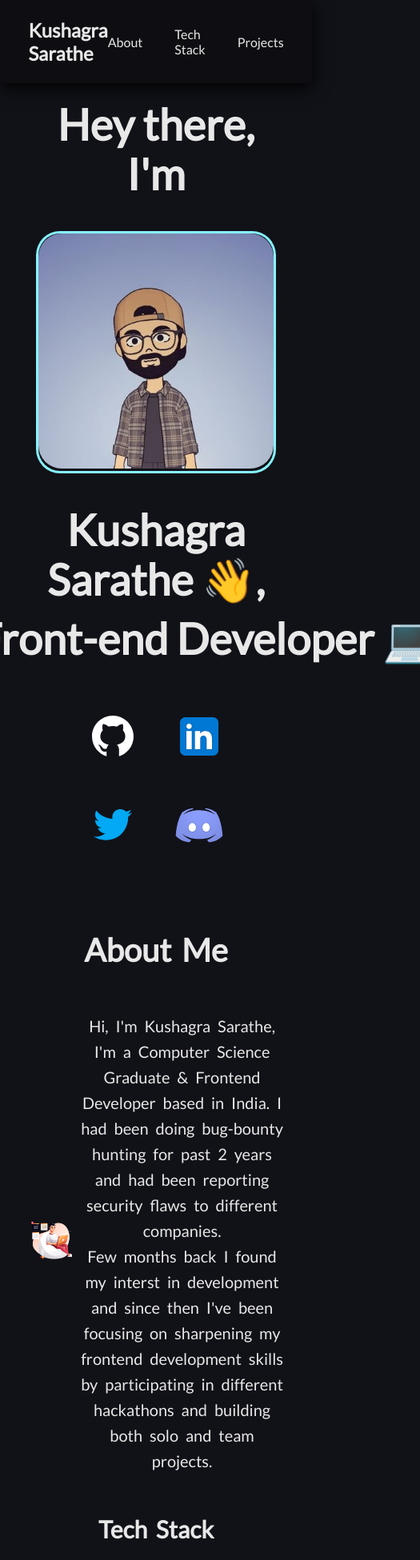
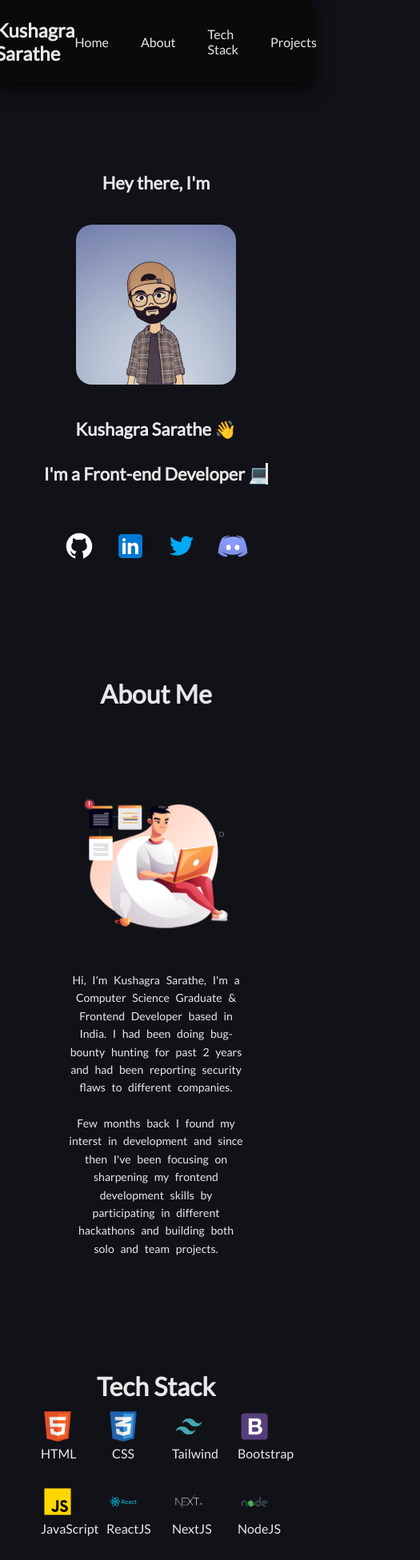
Before and after one commit to kushagrasarathe/portfolio, a Next.js app: page / in a window 390 px wide. Shown: the top 1951 px of the page at 80% size, 525 px wide, since content can reach past the window. Built offline with nearby package versions, Linux system fonts and the light colour scheme.

Commit message:
about section is now responsive

```diff
--- a/pages/index.js
+++ b/pages/index.js
@@ -40,7 +40,7 @@ export default function Home() {
           </div>
           <h1 className={styles.title}>
             <span className={styles.highlight}>Kushagra Sarathe &#128075;</span>
-            ,
+
           </h1>
         </div>
         <h1 className={`${styles.name} ${styles.typing_effect}`}>
@@ -101,65 +101,124 @@ export default function Home() {
         </div>
       </main>
 
-      <div id="about" className={styles.about}>
+      <br id="about" />
+
+{/*
+      <div className={styles.separator}>
+        <div className={styles.line}></div>
         <h1>About Me</h1>
-        <div className={styles.about_content}>
+        <div className={styles.line}></div>
+      </div>   */}
+
+
+
+      <h1 className={styles.center}>About Me</h1>
+      <div className={styles.about}>
           <div className={styles.hero2}>
             <Image src={hero2} alt="profile image" />
           </div>
+        {/* <h1>About Me</h1> */}
+        {/* <div className={styles.about_content}> */}
           <p>
             Hi, I&#x27;m Kushagra Sarathe, I&#x27;m a Computer Science Graduate
             & Frontend Developer based in India. I had been doing bug-bounty
             hunting for past 2 years and had been reporting security flaws to
             different companies.
             <br />
+            <br />
             Few months back I found my interst in development and since then
-            I&#x27;ve been focusing on sharpening my frontend development skills by
-            participating in different hackathons and building both solo and team
-            projects.
+            I&#x27;ve been focusing on sharpening my frontend development skills
+            by participating in different hackathons and building both solo and
+            team projects.
           </p>
           <p></p>
+        {/* </div> */}
+      </div>
+
+      {/* <br />
+      <br />
+      <br />
+      <br /> */}
+
+      {/* <div id="tech" className={styles.separator}>
+        <div className={styles.line}></div>
+        <h1>Tech Stack</h1>
+        <div className={styles.line}></div>
         </div>
-        <h2>Tech Stack</h2>
+        <br />
+        <br />
+      <br /> */}
+
+<br id="tech" />
+
+      <h1 className={styles.center}>Tech Stack</h1>
+      <div className={styles.center}>
         <div className={styles.tech}>
           <div className={styles.tech_icon}>
             <Image src={html} alt="profile image" />
+            <span>HTML</span>
+
           </div>
           <div className={styles.tech_icon}>
             <Image src={css} alt="profile image" />
+            <span>CSS</span>
+
           </div>
           <div className={styles.tech_icon}>
             <Image src={tailwind} alt="profile image" />
+            <span>Tailwind</span>
+
           </div>
           <div className={styles.tech_icon}>
             <Image src={bootstrap} alt="profile image" />
+            <span>Bootstrap</span>
+
           </div>
           <div className={styles.tech_icon}>
             <Image src={js} alt="profile image" />
+            <span>JavaScript</span>
+
           </div>
           <div className={styles.tech_icon}>
             <Image src={reactjs} alt="profile image" />
+            <span>ReactJS</span>
+
           </div>
           <div className={styles.tech_icon}>
             <Image src={nextjs} alt="profile image" />
+            <span>NextJS</span>
+
           </div>
           <div className={styles.tech_icon}>
             <Image src={node} alt="profile image" />
+            <span>NodeJS</span>
+
           </div>
           <div className={styles.tech_icon}>
             <Image src={linux} alt="profile image" />
+            <span>Linux</span>
+
           </div>
           <div className={styles.tech_icon}>
             <Image src={git} alt="profile image" />
+            <span>Git</span>
           </div>
           <div className={styles.tech_icon}>
             <Image src={bash} alt="profile image" />
+            <span>Bash</span>
+
           </div>
           <div className={styles.tech_icon}>
             <Image src={figma} alt="profile image" />
+            <span>Figma</span>
+
           </div>
         </div>
       </div>
+      <br />
+      <br />
+      <br />
+
 
       {/* <div>
         <h2>Projects</h2>
@@ -170,4 +229,5 @@ export default function Home() {
       </div> */}
     </div>
   );
+
 }
--- a/src/components/Navbar.jsx
+++ b/src/components/Navbar.jsx
@@ -13,9 +13,10 @@ export default function Navbar() {
             <h2>Kushagra Sarathe</h2>
           </Link>
           </span>
+          <li><Link href="/">Home</Link></li>
           <li><Link href="#about">About</Link></li>
-          <li>Tech Stack</li>
-          <li>Projects</li>
+          <li><Link href="#tech">Tech Stack</Link></li>
+          <li><Link href="#projects">Projects</Link></li>
         </ul>
       </nav>
     </div>
--- a/styles/Home.module.css
+++ b/styles/Home.module.css
@@ -5,7 +5,7 @@
 
 .main {
   min-height: 84vh;
-  margin: 120px 0 10px 0px;
+  margin: 120px 0 0px 0px;
   flex: 1;
   display: flex;
   flex-direction: column;
@@ -15,8 +15,8 @@
 }
 
 .main h1 {
-  font-size: 54px;
-  margin: 5px;
+  font-size: 40px;
+  margin: 15px;
 }
 
 .typing_effect {
@@ -59,8 +59,8 @@
   /* transform: scale(1.1); */
 
   /* padding: 5px; */
-  border: 3px solid rgb(134, 243, 255);
-  border-radius: 10%;
+  /* border: 3px solid rgb(134, 243, 255);
+  border-radius: 10%; */
 }
 
 
@@ -84,8 +84,9 @@
 
 .socials {
   display: flex;
-  flex-wrap: wrap;
   justify-content: center;
+  flex-wrap: nowrap;
+
 }
 
 .icon {
@@ -98,46 +99,49 @@
 }
 
 .about {
-  margin: 0 auto;
-  max-width: 1200px;
-  display: flex;
-  justify-content: center;
-  flex-direction: column;
-  align-items: center;
+  margin: 80px 50px;
+  /* max-width: 1200px; */
   text-align: center;
   font-size: 20px;
   word-spacing: 5px;
   line-height: 1.6;
 
+  display: flex;
+  /* justify-content: space-evenly; */
+  align-items: center;
 }
 
-
-
-/* .about h1 {
-  margin: 0;
-} */
 
 .about_content {
   display: flex;
   justify-content: center;
   align-items: center;
   margin: 0;
+  flex-grow: 1;
   /* flex-wrap: wrap; */
 }
 
 .hero1 {
   margin-left: auto;
   max-width: 500px;
+
+
 }
 
 .hero2 {
-  margin-right: auto;
-  max-width: 500px;
+  /* margin-right: auto; */
+  max-width: 350px;
+  flex-shrink: 0;
 
 }
 
+.center {
+  margin: 0px auto;
+  text-align: center;
+  max-width: 1200px;
+}
+
 .tech {
-  /* max-width: 1200px; */
   display: flex;
   justify-content: center;
   align-items: center;
@@ -155,8 +159,9 @@
 
 .tech_icon {
   /* min-width: 100px; */
-  max-width: 140px;
+  max-width: 120px;
   flex: 1 0 20%;
+
   margin: 15px;
   transition: transform .2s;
 }
@@ -165,3 +170,109 @@
 .tech_icon:hover {
   transform: scale(1.15);
 }
+
+
+.separator{
+  display:flex;
+  align-items: center;
+}
+
+.separator .line{
+  height: 1px;
+  flex: 2;
+  background-color: rgb(208, 208, 208);
+}
+
+.separator h1{
+  padding: 0 2rem;
+}
+
+.heading {
+  margin: 0 auto;
+}
+
+
+@media only screen and (min-width: 320px) and (max-width: 480px) {
+  /* .main {
+    margin: 80px;
+  } */
+
+  .main h1{
+    font-size: 22px;
+  }
+
+  .pfp {
+    max-width: 200px;
+  }
+
+
+  .icon {
+    max-width: 40px;
+  }
+
+  .connect a {
+    margin: 0;
+  }
+
+  .about {
+    /* margin-top: -10px; */
+    flex-direction: column;
+    /* width: 300px; */
+  }
+
+  .about p {
+    font-size: 14px;
+  }
+
+  .tech_icon {
+      margin: 10px;
+      max-width: 42px;
+
+  }
+
+
+}
+
+@media only screen and (min-width: 481px) and (max-width: 768px) {
+/* .main {
+    margin: 100px;
+  } */
+}
+
+@media only screen and (min-width: 769px) and (max-width: 1024px) {
+
+}
+
+@media only screen and (min-width: 1025px) and (max-width: 1200px) {
+
+}
+
+/* Extra large devices (large laptops and desktops, 1200px and up) */
+@media only screen and (min-width: 1201px) {
+
+}
+
+
+
+
+/* @media only screen and (min-width: 320px) and (max-width: 480px) {
+
+
+
+}
+
+@media only screen and (min-width: 481px) and (max-width: 768px) {
+
+}
+
+@media only screen and (min-width: 769px) and (max-width: 1024px) {
+
+}
+
+@media only screen and (min-width: 1025px) and (max-width: 1200px) {
+
+}
+
+@media only screen and (min-width: 1201px) {
+
+} */
--- a/styles/Navbar.module.css
+++ b/styles/Navbar.module.css
@@ -7,7 +7,7 @@
   margin: 0;
   padding: 0.2rem;
   /* background: rgb(17, 19, 19); */
-  background: rgb(10, 10, 10, 0.4);
+  background: rgb(10, 10, 10);
 
   -webkit-box-shadow: 0px 5px 20px 0px rgba(0,0,0,1);
 -moz-box-shadow: 0px 5px 20px 0px rgba(0,0,0,1);
```
